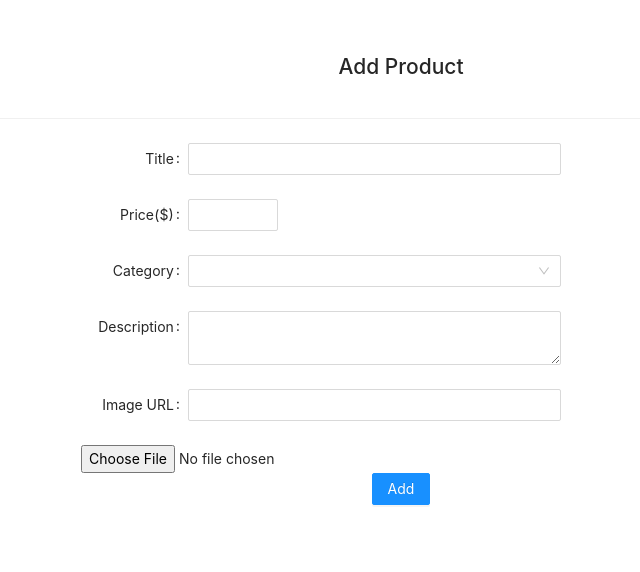
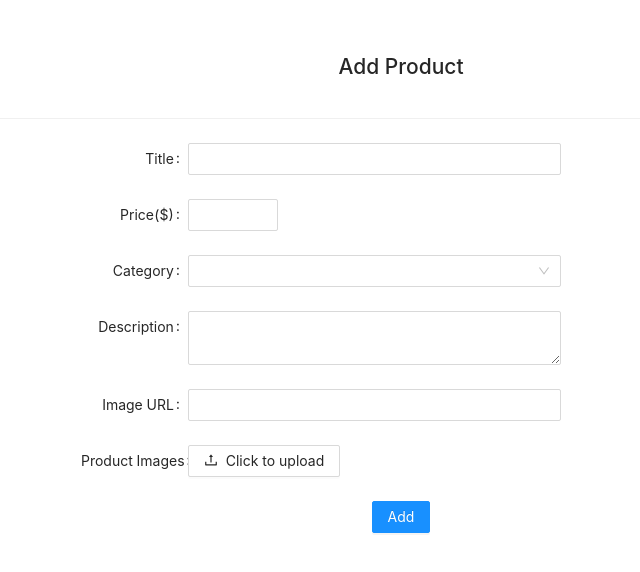
Before and after one commit to betulkaplan/fs-nodejs-reactjs-user-app, a React (Create React App) app in the folder client/: page /product/add in a window 1280 px wide. Shown: the top 572 px of the page, without its empty margins (239-879 px from the left). Built offline with nearby package versions, Linux system fonts and the light colour scheme.

Commit message:
upload image with ant design component

```diff
--- a/client/src/pages/product/Add.js
+++ b/client/src/pages/product/Add.js
@@ -1,4 +1,4 @@
-import React, { useState, useRef } from 'react';
+import React, { useState } from 'react';
 import 'antd/dist/antd.css';
 import style from './Add.module.css';
 import { categories } from '../../helpers/constants'
@@ -18,7 +18,6 @@ import { useNavigate } from 'react-router-dom';
 const Add = () => {
 
     let navigate = useNavigate();
-    const fileref = useRef()
     const [image, setImage] = useState()
 
     const normFile = (e) => {
@@ -32,13 +31,7 @@ const Add = () => {
         return e && e.fileList;
     };
     const onFinish = async values => {
-        console.log('Success:', values);
-
-        console.log(fileref.current.files[0])
-        console.log(image)
         const formData = new FormData();
-
-        // formData.append('file', fileref.current.files[0]);
         formData.append('file', image);
 
         const options = {
@@ -96,21 +89,19 @@ const Add = () => {
                 <Form.Item name='image' label="Image URL">
                     <Input />
                 </Form.Item>
-                {/* <Form.Item
-                    name="upload"
+                <Form.Item
                     label="Product Images"
-                    valuePropName="fileList"
-                    getValueFromEvent={normFile}
+                // name="upload"
+                // valuePropName="fileList"
+                // getValueFromEvent={normFile}
                 >
-                    <Upload name="logo" multiple={true} listType="picture" onChange={(e) => console.log(e)} >
+                    <Upload beforeUpload={() => false} name="logo" multiple={true} listType="picture"
+                        onChange={(e) => {
+                            setImage(e.fileList[0].originFileObj)
+                        }} >
                         <Button icon={<UploadOutlined />}>Click to upload</Button>
                     </Upload>
-                </Form.Item> */}
-                <input ref={fileref} type="file" onChange={(e) => {
-                    console.log(fileref.current.files[0])
-                    console.log(e.target.files[0])
-                    setImage(fileref.current.files[0])
-                }} />
+                </Form.Item>
                 <div className={style.submitButton}>
                     <Button type="primary" htmlType="submit">Add</Button>
 
```
